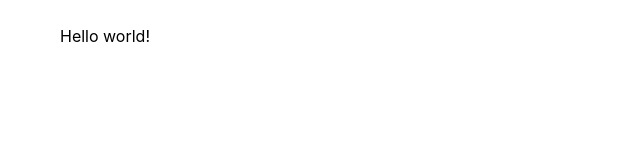
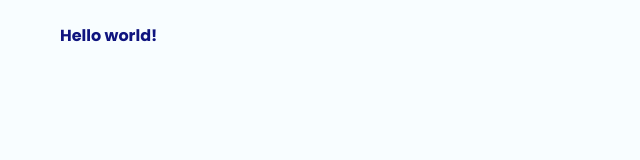
Before and after one commit to Asharf30/Community, a React (Vite) app: page / in a window 1280 px wide. Shown: the top 160 px of the page, without its empty margins (0-640 px from the left). Built offline with nearby package versions, Linux system fonts and the light colour scheme.

Commit message:
feat: add Poppins font and update CSS variables for theming

```diff
--- a/index.html
+++ b/index.html
@@ -5,6 +5,12 @@
     <link rel="icon" type="image/svg+xml" href="/favicon.svg" />
     <meta name="viewport" content="width=device-width, initial-scale=1.0" />
     <title>community</title>
+    <link rel="preconnect" href="https://fonts.googleapis.com" />
+    <link rel="preconnect" href="https://fonts.gstatic.com" crossorigin />
+    <link
+      href="https://fonts.googleapis.com/css2?family=Poppins:ital,wght@0,100;0,200;0,300;0,400;0,500;0,600;0,700;0,800;0,900;1,100;1,200;1,300;1,400;1,500;1,600;1,700;1,800;1,900&display=swap"
+      rel="stylesheet"
+    />
   </head>
   <body>
     <div id="root"></div>
--- a/src/index.css
+++ b/src/index.css
@@ -1 +1,22 @@
 @import "tailwindcss";
+
+@theme {
+  --font-sans: "Poppins", system-ui, sans-serif;
+
+  --color-primary: #2E91E2;
+  --color-secondary: #9866EB;
+  --color-background: #F8FDFF;
+  --color-background-secondary: #F6F6FF;
+  --color-heading: #0F147F;
+  --color-body-text: #4A4E6D;
+}
+
+@layer base {
+  body {
+    @apply bg-background text-body-text antialiased;
+  }
+
+  h1, h2, h3, h4, h5, h6 {
+    @apply text-heading font-bold;
+  }
+}
```
